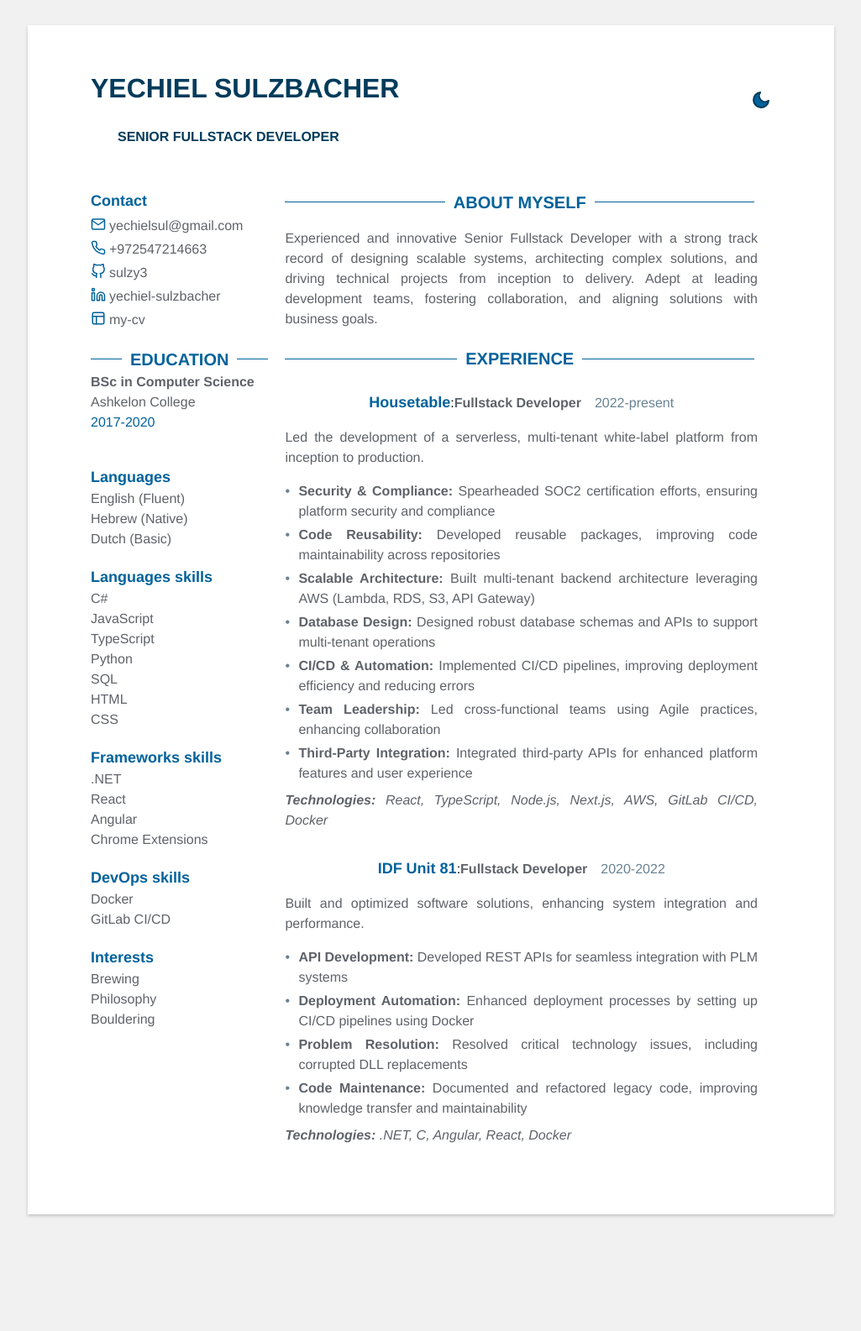
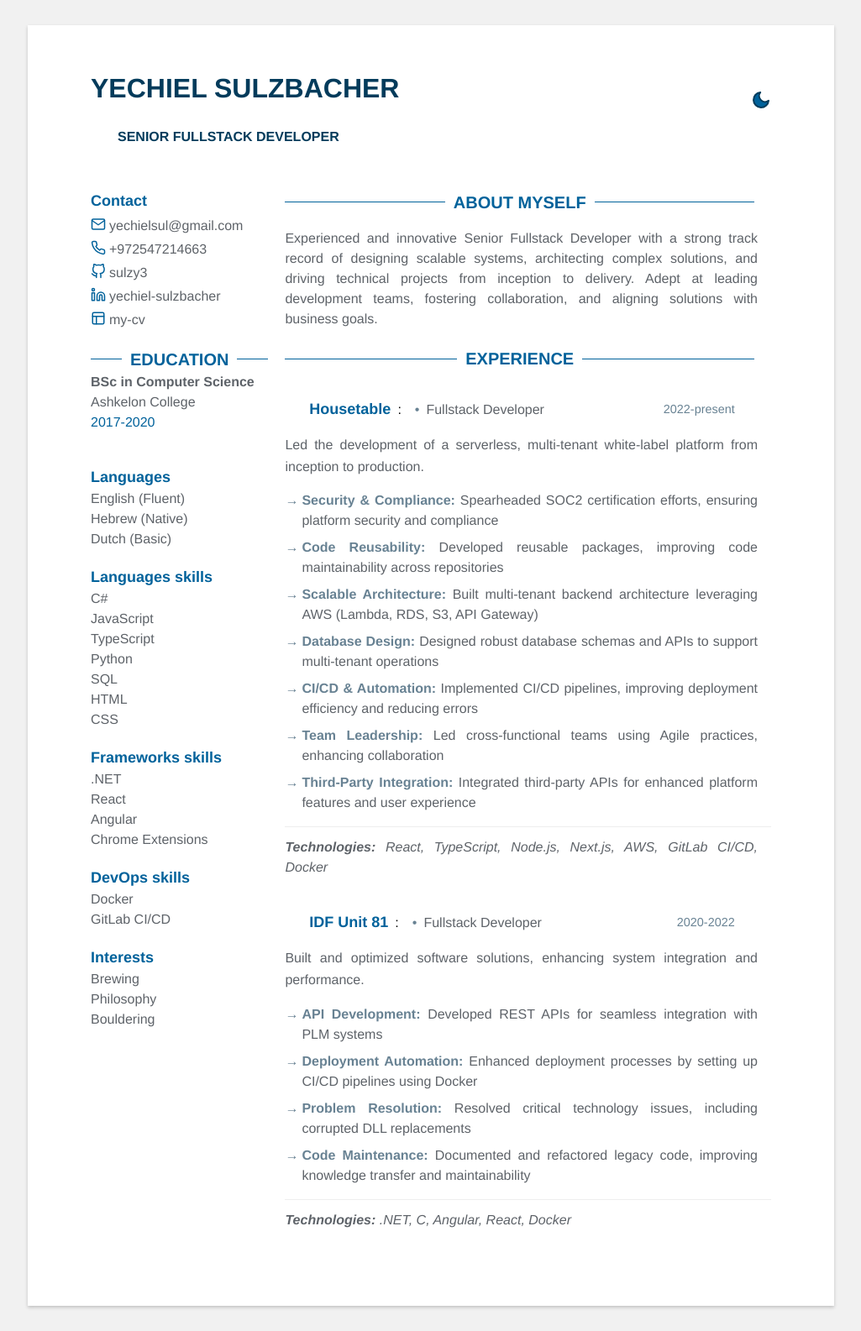
Before and after one commit to chaniheller97/my-cv, a Jekyll site: the page built from index.html, in a window 1280 px wide. Shown: the whole page at 84% size, without its empty margins (127-1152 px from the left). Built offline with Jekyll 4.4.1, drawn with Linux system fonts in a browser that asks for light colours; before the commit the page ends 1476 px from its top, so only the background shows below that.

Commit message:
css imporvements

```diff
--- a/_sass/includes/experience.scss
+++ b/_sass/includes/experience.scss
@@ -1,64 +1,102 @@
 .experience {
     .title {
         @include header;
-        margin-bottom: 1.5rem;
+        margin-bottom: 2rem;
     }
+
     .experience-item {
-        margin-bottom: 2rem;
-
-
+        margin-bottom: 2.5rem;
 
         .header {
             display: flex;
-            justify-content: center;
+            justify-content: space-between;
             align-items: center;
-            margin-bottom: 0.5rem;
+            margin-bottom: 0.75rem;
+            gap: 1rem;
 
-            .company-role{
+            .company-role {
                 display: flex;
-                justify-content: flex-start;
                 align-items: center;
+                gap: 0.5rem;
+                flex-wrap: wrap;
+
+                .company {
+                    @include sub-header;
+                    font-weight: 600;
+                }
+
+                .role {
+                    @include body-text;
+                    font-weight: 500;
+
+                    &::before {
+                        content: "•";
+                        margin: 0 0.5rem;
+                        color: var(--fg-color-title-sm);
+                    }
+                }
             }
 
-            .company {
-                @include sub-header;
-                font-weight: bold;
-            }
-            .role {
-                @include body-text;
-                font-weight: bold;
-            }
             .time {
                 @include body-text;
                 color: var(--fg-color-title-sm);
+                white-space: nowrap;
+                font-size: 0.9em;
             }
         }
+
         .summary {
             @include body-text;
-            margin-bottom: 0.5rem;
+            margin-bottom: 1rem;
+            line-height: 1.6;
         }
+
         .achievements {
             list-style-type: none;
-            padding-left: 1rem;
-            margin-bottom: 0.5rem;
+            padding-left: 1.25rem;
+            margin-bottom: 1rem;
 
             li {
                 @include body-text;
-                margin-bottom: 0.25rem;
+                margin-bottom: 0.5rem;
                 position: relative;
+                line-height: 1.5;
 
                 &::before {
-                    content: "•";
+                    content: "→";  // Changed bullet to arrow
                     position: absolute;
-                    left: -1rem;
+                    left: -1.25rem;
+                    color: var(--fg-color-title-sm);
+                }
+
+                strong {
                     color: var(--fg-color-title-sm);
                 }
             }
         }
+
         .technologies {
             @include body-text;
             font-style: italic;
-            margin-top: 0.5rem;
+            margin-top: 1rem;
+            padding-top: 0.75rem;
+            border-top: 1px solid var(--border-color, #eee);
         }
     }
 }
+
+@media (max-width: 768px) {
+    .experience {
+        .experience-item {
+            .header {
+                flex-direction: column;
+                align-items: flex-start;
+                gap: 0.25rem;
+
+                .time {
+                    font-size: 0.85em;
+                }
+            }
+        }
+    }
+}
```
